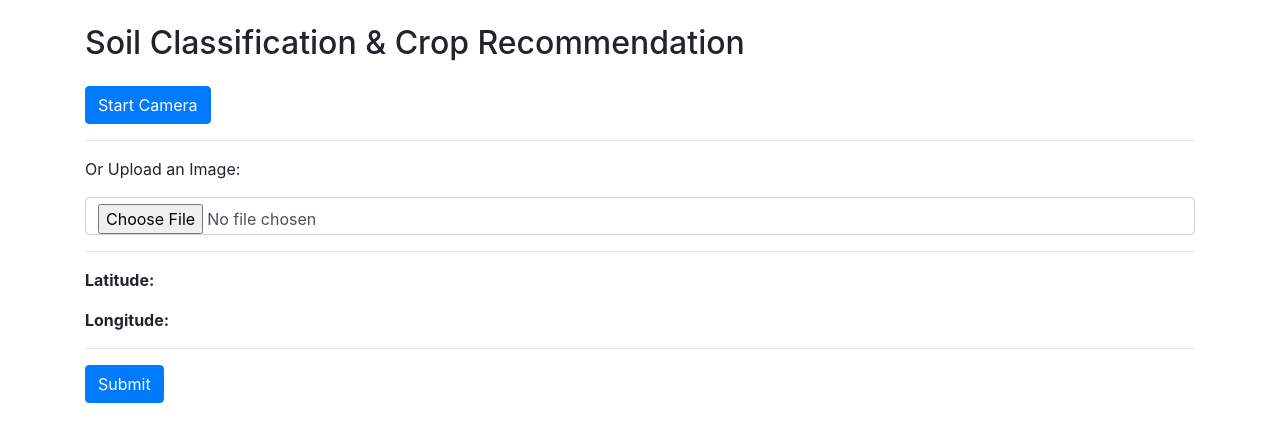
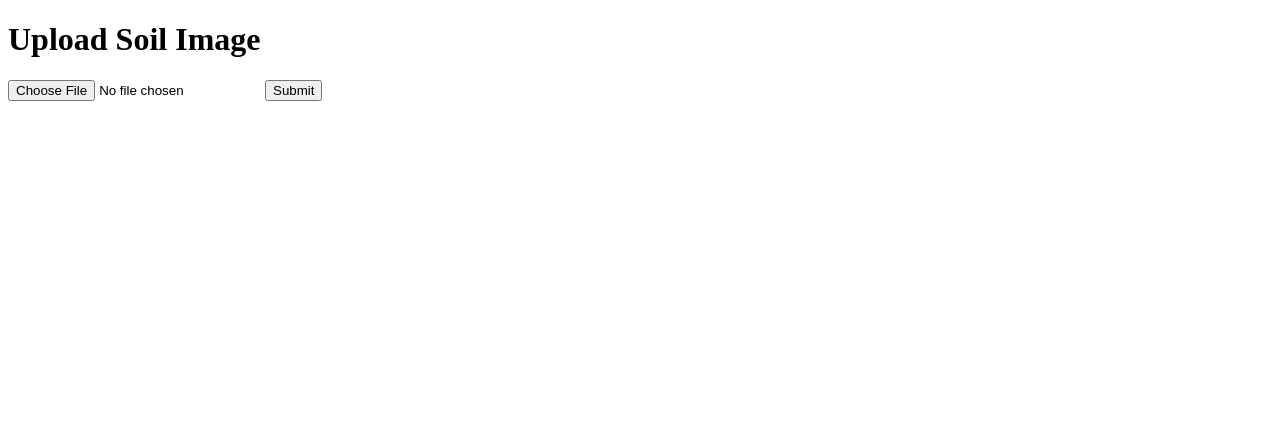
Before and after one commit to prodevoloper-25/seedmap, a Flask app: page / in a window 1280 px wide. Shown: the top 442 px of the page. Run offline with Flask 3, Linux system fonts and the light colour scheme; some libraries are stand-ins or nearby versions.

Commit message:
Update index.html

```diff
--- a/templates/index.html
+++ b/templates/index.html
@@ -3,141 +3,20 @@
 <head>
     <meta charset="UTF-8">
     <meta name="viewport" content="width=device-width, initial-scale=1.0">
-    <title>Soil Classification & Crop Recommendation</title>
-    <link rel="stylesheet" href="https://stackpath.bootstrapcdn.com/bootstrap/4.5.2/css/bootstrap.min.css">
-    <style>
-        #camera {
-            width: 100%;
-            max-height: 300px;
-        }
-        #canvas {
-            display: none;
-        }
-        #output {
-            margin-top: 20px;
-        }
-    </style>
+    <title>Soil and Crop Prediction</title>
 </head>
 <body>
-    <div class="container mt-4">
-        <h2>Soil Classification & Crop Recommendation</h2>
-        <div id="formSection">
-            <!-- Camera Section -->
-            <button id="startCamera" class="btn btn-primary mt-3">Start Camera</button>
-            <video id="camera" autoplay muted style="display:none;"></video>
-            <canvas id="canvas"></canvas>
-            <button id="captureImage" class="btn btn-success mt-3" style="display:none;">Capture Image</button>
-            <hr>
-
-            <!-- File Upload Section -->
-            <label for="fileInput" class="form-label">Or Upload an Image:</label>
-            <input type="file" id="fileInput" accept="image/*" class="form-control mt-2">
-            <hr>
-
-            <!-- Geolocation -->
-            <p><strong>Latitude:</strong> <span id="latitude"></span></p>
-            <p><strong>Longitude:</strong> <span id="longitude"></span></p>
-            <hr>
-
-            <!-- Submit Button -->
-            <button class="btn btn-primary" id="submitButton">Submit</button>
-        </div>
-
-        <!-- Output -->
-        <div id="output" class="mt-4"></div>
-    </div>
-
+    <h1>Upload Soil Image</h1>
+    <form method="post" enctype="multipart/form-data">
+        <input type="file" name="file" accept="image/*" capture="environment" required>
+        <input type="hidden" name="latitude" id="latitude">
+        <input type="hidden" name="longitude" id="longitude">
+        <button type="submit">Submit</button>
+    </form>
     <script>
-        const startCameraButton = document.getElementById("startCamera");
-        const captureButton = document.getElementById("captureImage");
-        const camera = document.getElementById("camera");
-        const canvas = document.getElementById("canvas");
-        const fileInput = document.getElementById("fileInput");
-        const submitButton = document.getElementById("submitButton");
-        const latitudeSpan = document.getElementById("latitude");
-        const longitudeSpan = document.getElementById("longitude");
-
-        let capturedImage = null;
-
-        // Start Camera
-        startCameraButton.addEventListener("click", async () => {
-            try {
-                const stream = await navigator.mediaDevices.getUserMedia({
-                    video: { facingMode: "environment" },
-                });
-                camera.srcObject = stream;
-                camera.style.display = "block";
-                captureButton.style.display = "inline-block";
-            } catch (error) {
-                alert("Camera access denied.");
-            }
-        });
-
-        // Capture Image
-        captureButton.addEventListener("click", () => {
-            const context = canvas.getContext("2d");
-            canvas.width = camera.videoWidth;
-            canvas.height = camera.videoHeight;
-            context.drawImage(camera, 0, 0, canvas.width, canvas.height);
-            capturedImage = canvas.toDataURL("image/jpeg");
-            camera.style.display = "none";
-            captureButton.style.display = "none";
-            fileInput.disabled = true;
-        });
-
-        // Get Geolocation
-        if (navigator.geolocation) {
-            navigator.geolocation.getCurrentPosition(
-                (position) => {
-                    latitudeSpan.textContent = position.coords.latitude;
-                    longitudeSpan.textContent = position.coords.longitude;
-                },
-                () => alert("Unable to retrieve location.")
-            );
-        }
-
-        // Submit Form
-        submitButton.addEventListener("click", async () => {
-            const latitude = latitudeSpan.textContent;
-            const longitude = longitudeSpan.textContent;
-            const file = fileInput.files[0];
-
-            if (!latitude || !longitude || (!file && !capturedImage)) {
-                alert("All fields are required!");
-                return;
-            }
-
-            const formData = new FormData();
-            formData.append("latitude", latitude);
-            formData.append("longitude", longitude);
-
-            if (file) {
-                formData.append("file", file);
-            } else if (capturedImage) {
-                const response = await fetch(capturedImage);
-                const blob = await response.blob();
-                formData.append("file", blob, "captured_image.jpg");
-            }
-
-            const output = document.getElementById("output");
-            output.innerHTML = "<p>Processing... Please wait.</p>";
-
-            fetch("/upload", {
-                method: "POST",
-                body: formData,
-            })
-                .then((response) => response.json())
-                .then((data) => {
-                    output.innerHTML = `
-                        <h3>Results</h3>
-                        <p><strong>Soil Type:</strong> ${data.soil_type} (Confidence: ${data.confidence.toFixed(2)}%)</p>
-                        <p><strong>Temperature:</strong> ${data.temperature}°C</p>
-                        <p><strong>Recommended Crops:</strong> ${data.suitable_crops.join(", ")}</p>
-                    `;
-                })
-                .catch((error) => {
-                    output.innerHTML = "<p>Error processing your request.</p>";
-                });
+        navigator.geolocation.getCurrentPosition(function(position) {
+            document.getElementById('latitude').value = position.coords.latitude;
+            document.getElementById('longitude').value = position.coords.longitude;
         });
     </script>
 </body>
```
